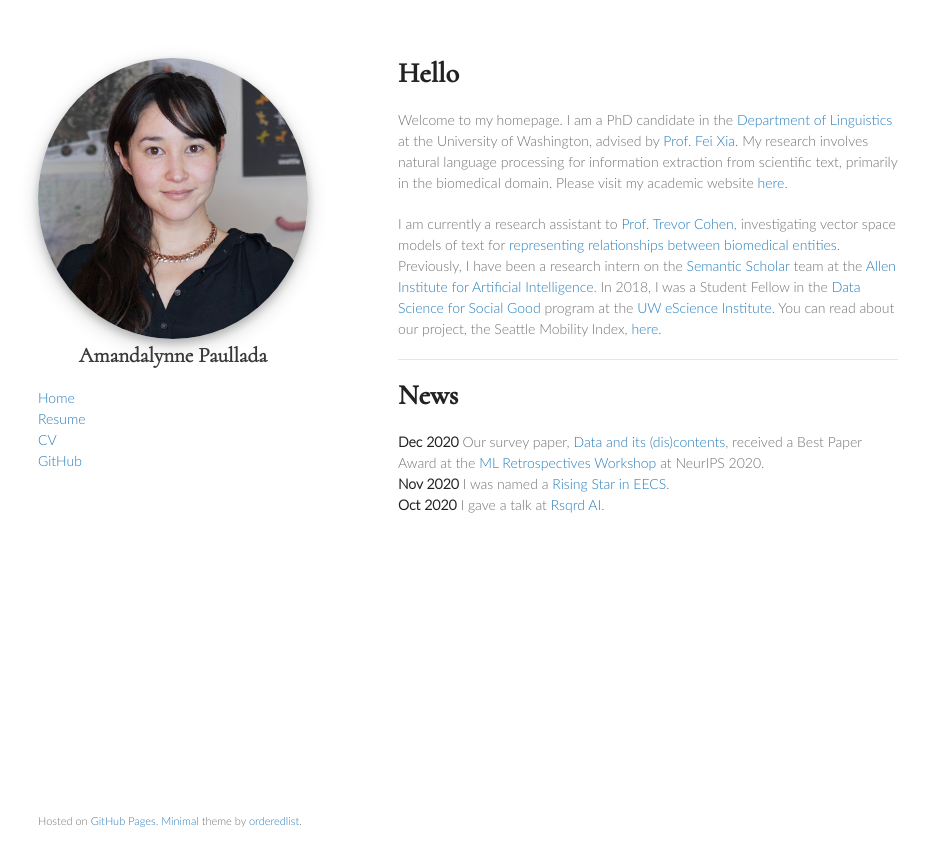
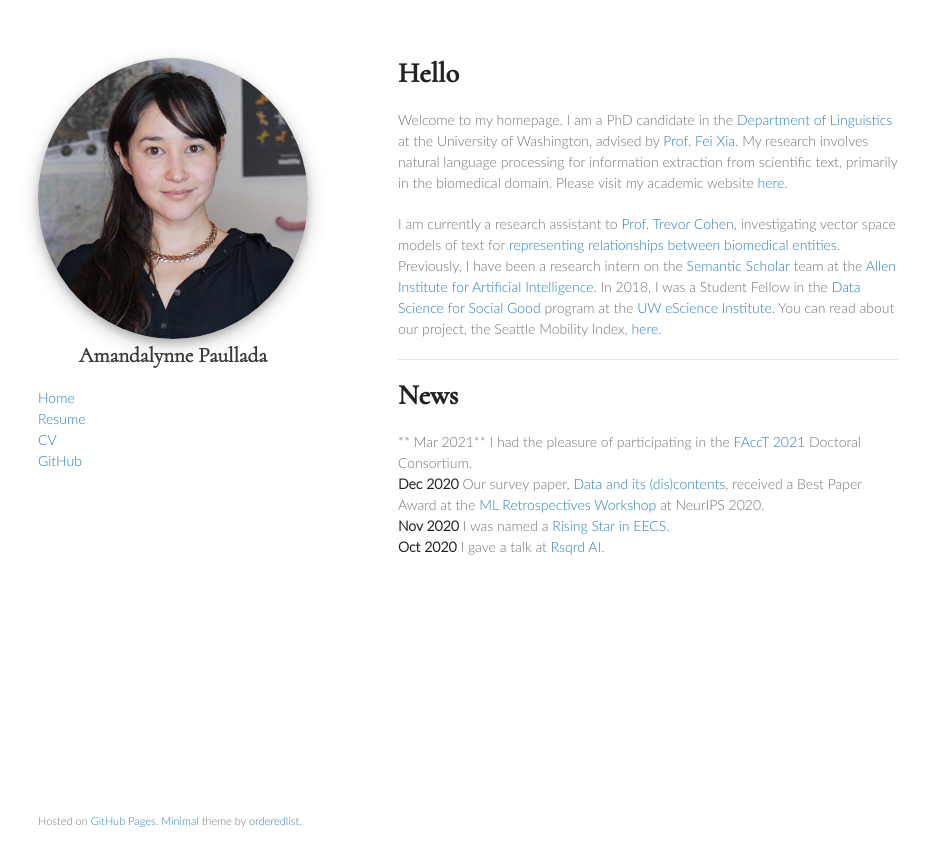
Before and after one commit to amandalynne/amandalynne.github.io, a Jekyll site: the page built from index.md, in a window 1280 px wide. Shown: the top 866 px of the page, without its empty margins (172-1100 px from the left). Built offline with Jekyll 4.4.1, drawn with Linux system fonts in a browser that asks for light colours; our own code applies the rules of GitHub Pages for plain Markdown files.

Commit message:
update news

```diff
--- a/index.md
+++ b/index.md
@@ -11,6 +11,7 @@ Previously, I have been a research intern on the [Semantic Scholar](https://www.
 
 # News
 
+** Mar 2021**   I had the pleasure of participating in the [FAccT 2021](https://facctconference.org/2021/) Doctoral Consortium.
 **Dec 2020**    Our survey paper, [Data and its (dis)contents](https://arxiv.org/abs/2012.05345), received a Best Paper Award at the [ML Retrospectives Workshop](https://ml-retrospectives.github.io/neurips2020/) at NeurIPS 2020.
 **Nov 2020**    I was named a [Rising Star in EECS](https://eecs.berkeley.edu/rising-stars-2020).
 **Oct 2020**    I gave a talk at [Rsqrd AI](https://www.rsqrdai.org/).
```
